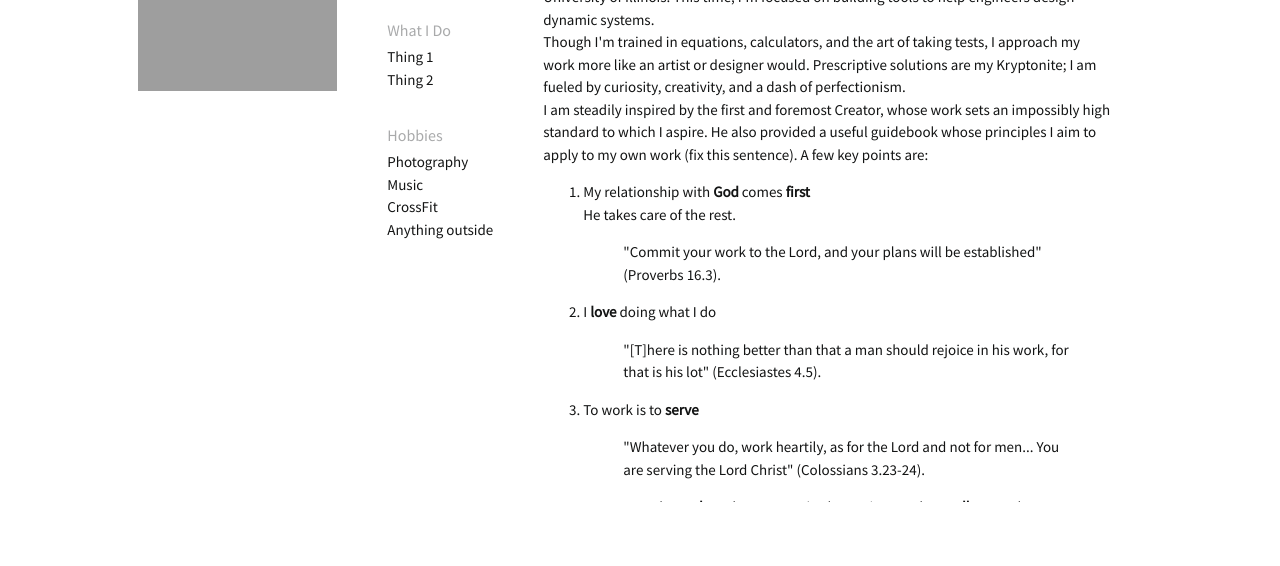
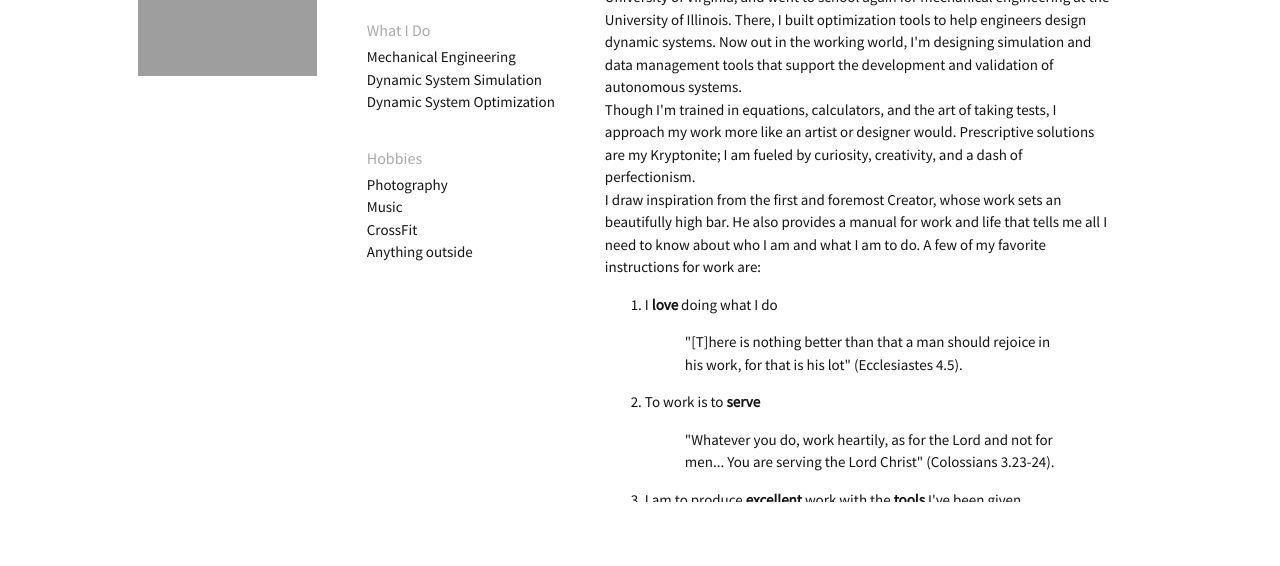
Before and after one commit to prenkert/PersonalWebsite, a Gatsby site: page /information in a window 1280 px wide. Shown: the part 234-800 px from the top of the page. Built offline with nearby package versions, Linux system fonts and the light colour scheme; Gatsby itself is replaced by a stand-in of ours; grey boxes are pictures that could not be loaded.

Commit message:
Update to information page

```diff
--- a/content/information.md
+++ b/content/information.md
@@ -5,40 +5,33 @@ links: [
     {"url": "https://www.linkedin.com/in/philiprenkert/", "label": "LinkedIn"},
     {"url": "https://github.com/prenkert", "label": "GitHub"}
 ]
-services: [Thing 1, Thing 2]
+services: [Mechanical Engineering, Dynamic System Simulation, Dynamic System Optimization]
 hobbies: [Photography, Music, CrossFit, Anything outside]
 ---
-Hey! I'm Phil.  I started out as a farmer, went to school for mechanical engineering at the University of Virginia, and went to school again for mechanical engineering at the University of Illinois.  This time, I'm focused on building tools to help engineers design dynamic systems.
+Hey! I'm Phil.
+
+I started out as a farmer, went to school for mechanical engineering at the University of Virginia, and went to school again for mechanical engineering at the University of Illinois.  There, I built optimization tools to help engineers design dynamic systems.  Now out in the working world, I'm designing simulation and data management tools that support the development and validation of autonomous systems.
 
 Though I'm trained in equations, calculators, and the art of taking tests, I approach my work more like an artist or designer would.  Prescriptive solutions are my Kryptonite; I am fueled by curiosity, creativity, and a dash of perfectionism.
 
-I am steadily inspired by the first and foremost Creator, whose work sets an impossibly high standard to which I aspire.  He also provided a useful guidebook whose principles I aim to apply to my own work (fix this sentence).  A few key points are:
+I draw inspiration from the first and foremost Creator, whose work sets an beautifully high bar.  He also provides a manual for work and life that tells me all I need to know about who I am and what I am to do.  A few of my favorite instructions for work are:
 
-1. My relationship with **God** comes **first**
-
-    He takes care of the rest.
-
-    >"Commit your work to the Lord, and your plans will be established" (Proverbs 16.3).
-
-2. I **love** doing what I do
+1. I **love** doing what I do
 
     >"[T]here is nothing better than that a man should rejoice in his work, for that is his lot" (Ecclesiastes 4.5).
-3. To work is to **serve**
+
+1. To work is to **serve**
 
     >"Whatever you do, work heartily, as for the Lord and not for men... You are serving the Lord Christ" (Colossians 3.23-24).
 
-4. I am to use the **tools** and **resources** I've been given to do **excellent** work
+1. I am to produce **excellent** work with the **tools** I've been given.
 
-    **Tools**
     >"I have filled him with the Spirit of God, with ability and intelligence, with knowledge and all craftsmanship, to devise artistic designs, to work in gold, silver, and bronze, in cutting stones for setting, and in carving wood, to work in every craft" (Exodus 31.2-5).
 
     For those of us not whom God did not directly ordain, He continues:
 
     >"I have given to all able men ability, that they may make all that I have commanded you" (Exodus 31.6).
 
-    **Resources**
-    >"'Master, you delivered to me five talents; here I have made five talents more.' His master said to him, 'Well done, good and faithful servant'" (Matthew 24.20-21).
-
-5. I'm never done learning
+1. There's always more to **learn**.
 
     >"Never be wise in your own sight" (Romans 12:16).
```
